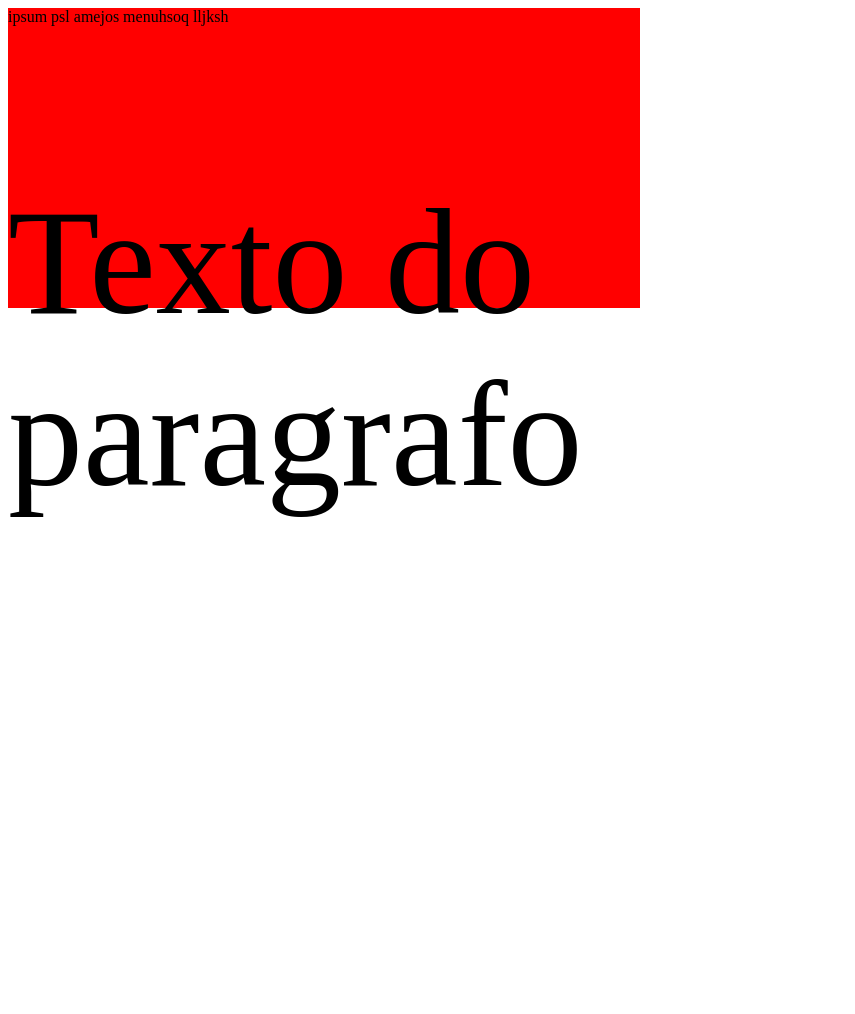
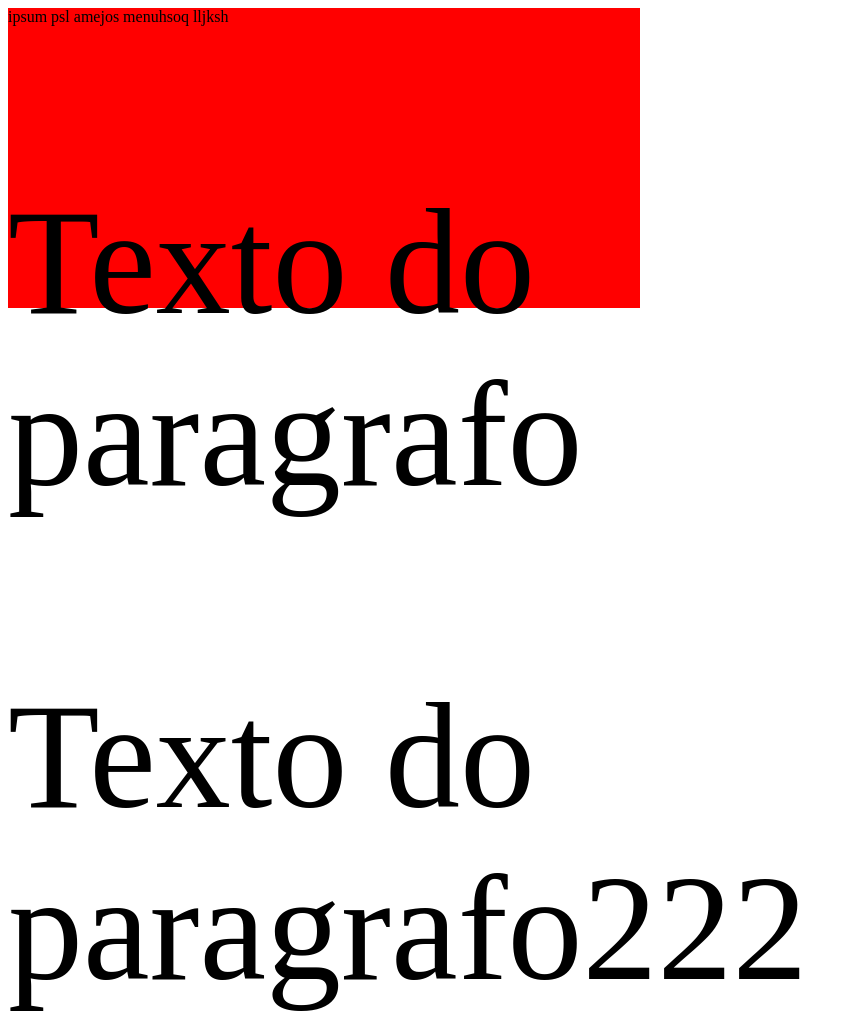
Before and after one commit to fernandomsousa/IMPACTA-ADS, a plain HTML site: page DESENVOLVIMENTO WEB/Introdução ao CSS/exemplo.html in a window 1280 px wide. Shown: the whole page, without its empty margins (0-855 px from the left). Before the commit the page ends 800 px from the top, so only its background shows below. Drawn offline with Linux system fonts and the light colour scheme.

Commit message:
Subindo tarefas

```diff
--- a/DESENVOLVIMENTO WEB/Introdução ao CSS/exemplo.html
+++ b/DESENVOLVIMENTO WEB/Introdução ao CSS/exemplo.html
@@ -10,6 +10,7 @@
 <body>
     <div class="div1"> ipsum psl amejos menuhsoq lljksh
         <p class="para1">Texto do paragrafo</p>
+        <p class="para1">Texto do paragrafo222</p>
     </div>
 </body>
 
```
